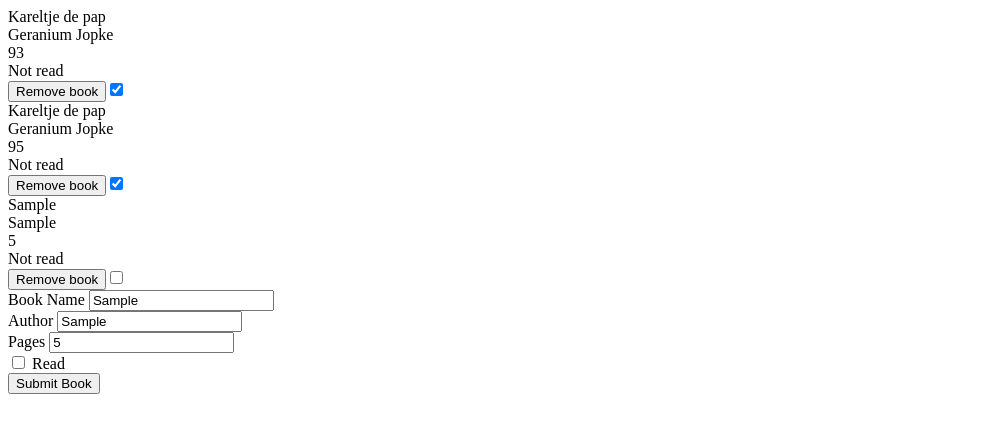
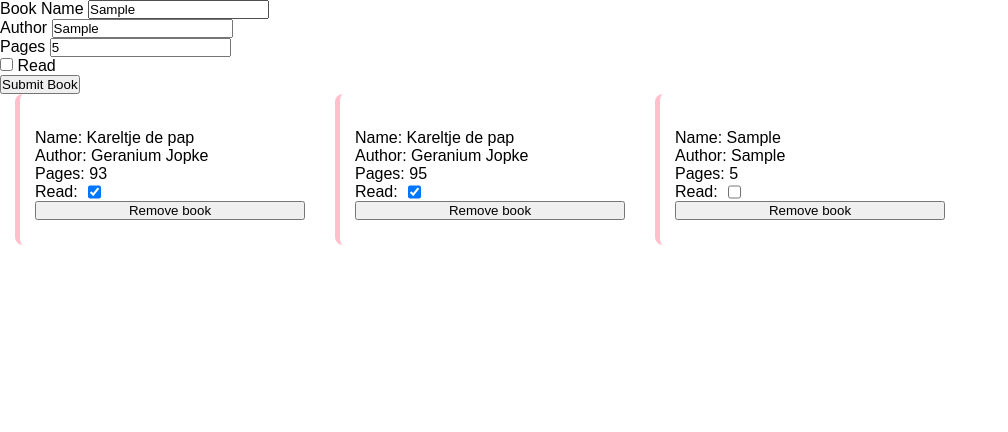
Before and after one commit to Vissekopje/Library, a plain HTML site: page index.html in a window 1280 px wide. Both pictures are taken after typing "Sample", "Sample", "5" into the empty fields and a click on the button "Submit Book". Shown: the whole page, without its empty margins (0-1008 px from the left). Drawn offline with Linux system fonts and the light colour scheme.

Commit message:
Added minor styling, updated read button functionality

```diff
--- a/index.html
+++ b/index.html
@@ -9,9 +9,7 @@
 <body>
     <div class="header"></div>
     <div class="main">
-        <div class="bookform"></div>
-        <div class="bookcontainer">
-        </div>
+
         <form id="bookForm">
             <div class="form-row">
                 <label for="Name">Book Name</label>
@@ -36,6 +34,7 @@
             <button class="submit-book">Submit Book</button>
         </div>
     </div>
+    <div class="bookcontainer"></div>
     <script src="./script.js"></script>
 </body>
 </html>
--- a/script.js
+++ b/script.js
@@ -37,7 +37,7 @@ function displayBooks(){
     let indexNumber = 0
     myLibrary.forEach((book) => {
         const bookCard = document.createElement("div")
-        bookCard.classList.add("bookCard")
+        bookCard.classList.add("bookcard")
         bookCard.dataset.index = indexNumber
         const nameBook = document.createElement("div")
         const nameAuthor = document.createElement("div")
@@ -52,25 +52,24 @@ function displayBooks(){
         bookReadButton.setAttribute("type", "checkbox")
         bookReadButton.classList.add("readbutton")
         bookReadButton.dataset.index = indexNumber
+        const bookReadButtonContainer = document.createElement("div")
+        bookReadButtonContainer.classList.add("read-container")
 
-        nameBook.textContent= book.name
-        nameAuthor.textContent= book.author
-        pagesBook.textContent= book.pages
-        if(book.read == true){
-            readBook.textContent = "Read"
-        }
-        else {
-            readBook.textContent = "Not read"
-        }
+
+        nameBook.textContent= `Name: ${book.name}`
+        nameAuthor.textContent= `Author: ${book.author}`
+        pagesBook.textContent= `Pages: ${book.pages}`
+        readBook.textContent = "Read:"
         bookdeleteButton.textContent = "Remove book"
         bookReadButton.checked = book.read
 
         bookCard.appendChild(nameBook)
         bookCard.appendChild(nameAuthor)
         bookCard.appendChild(pagesBook)
-        bookCard.appendChild(readBook)
+        bookReadButtonContainer.appendChild(readBook)
+        bookReadButtonContainer.appendChild(bookReadButton)
+        bookCard.appendChild(bookReadButtonContainer)
         bookCard.appendChild(bookdeleteButton)
-        bookCard.appendChild(bookReadButton)
         bookContainer.appendChild(bookCard)
 
         indexNumber++
--- a/style.css
+++ b/style.css
@@ -0,0 +1,26 @@
+* {
+    margin: 0;
+    padding: 0;
+    font-family:Arial, Helvetica, sans-serif;
+  }
+
+  .bookcontainer{
+    display: grid;
+    grid-template-columns: repeat(auto-fill, minmax(250px, 1fr));
+    gap: 15px;
+    padding-left: 15px;
+}
+.bookcard {
+    display: grid;
+    grid-template-columns: 1fr;
+    border-left: pink solid 5px;
+    background-color: white;
+    border-radius: 8px;
+    padding: 35px 15px 25px 15px;
+
+}
+
+.read-container {
+    display: flex;
+    gap: 10px;
+}
```
